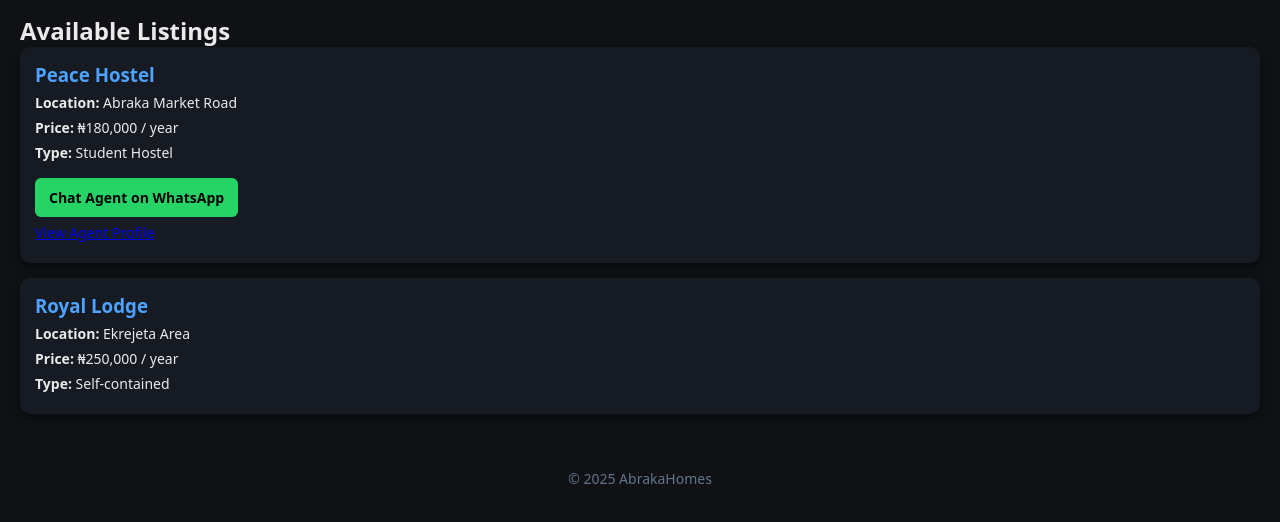
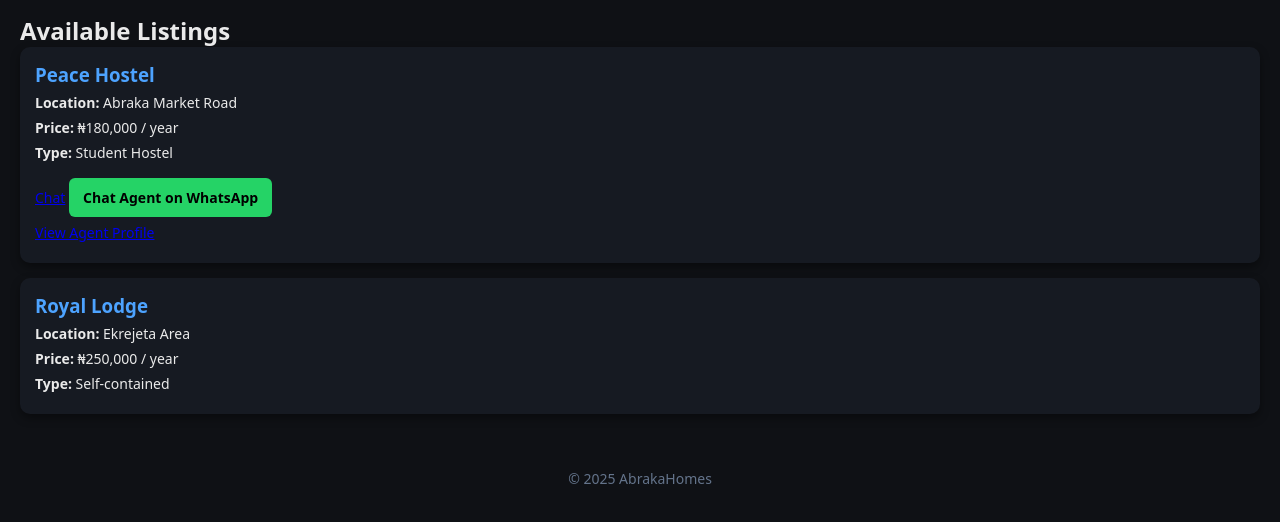
Before and after one commit to kejicjs11/Keji-website, a plain HTML site: page listings.html in a window 1280 px wide. Shown: the part 80-602 px from the top of the page. Drawn offline with Linux system fonts and the light colour scheme.

Commit message:
Update listings.html

```diff
--- a/listings.html
+++ b/listings.html
@@ -26,6 +26,7 @@
   <p><strong>Price:</strong> ₦180,000 / year</p>
   <p><strong>Type:</strong> Student Hostel</p>
       <p>
+        <a href="chat.html" class="chat-btn">Chat</a>
       <a class="whatsapp-btn"
    href="https://wa.me/2348012345678"
    target="_blank">
```
